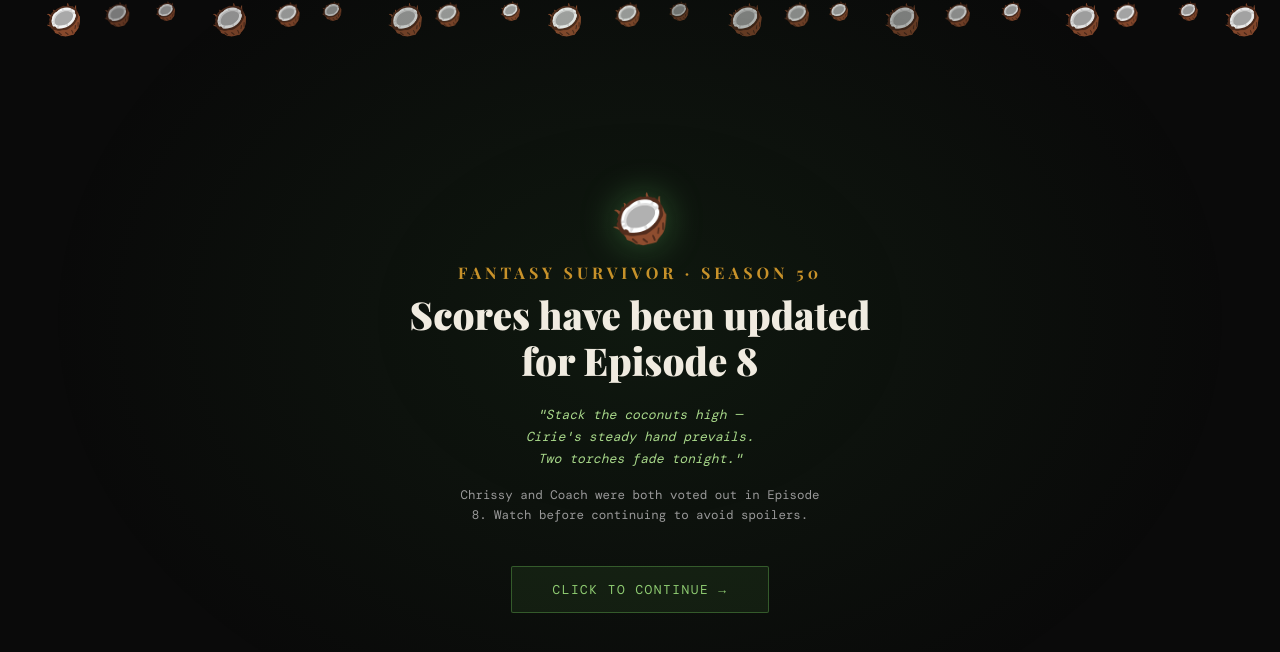
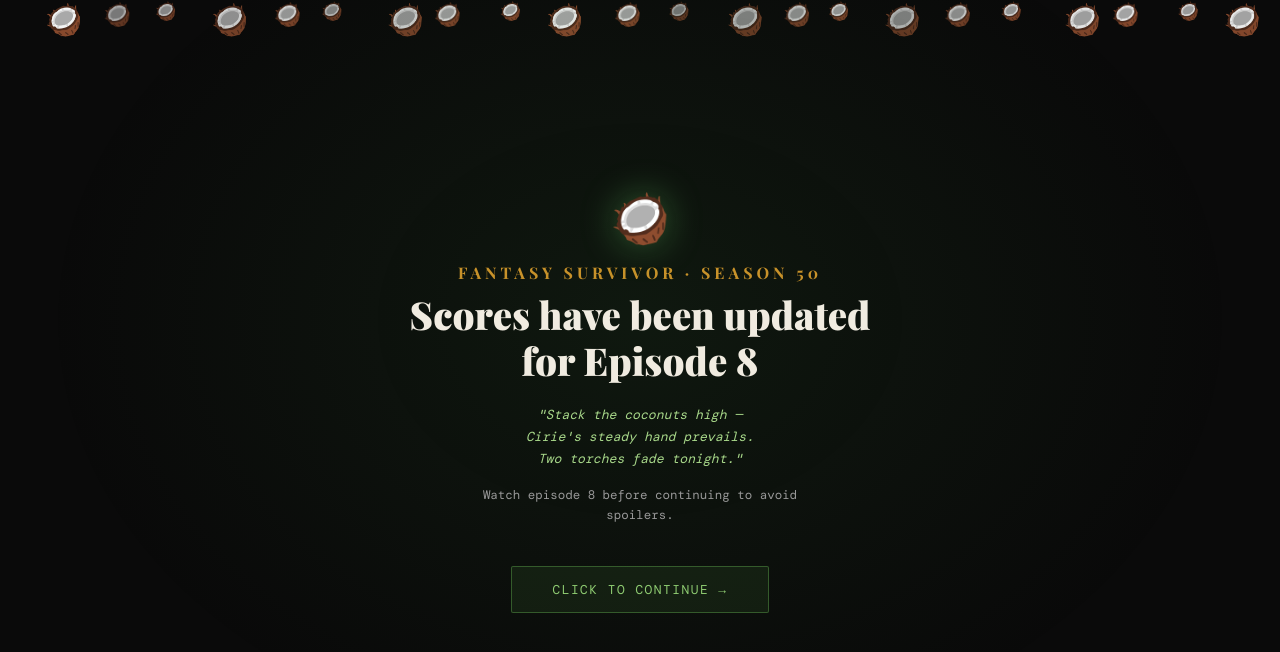
Before and after one commit to mackerethj/survivor-fantasy, a React (Create React App) app: page / in a window 1280 px wide. Shown: the top 652 px of the page. Built offline with nearby package versions, Linux system fonts and the light colour scheme.

Commit message:
Update App.jsx

```diff
--- a/src/App.jsx
+++ b/src/App.jsx
@@ -592,7 +592,7 @@
               Two torches fade tonight."
             </div>
             <div style={{ fontSize: "0.78rem", color: "#999", marginBottom: "2.5rem", maxWidth: 380, lineHeight: 1.6 }}>
-              Chrissy and Coach were both voted out in Episode 8. Watch before continuing to avoid spoilers.
+              Watch episode 8 before continuing to avoid spoilers.
             </div>
             <button
               onClick={dismissSplash}
```
